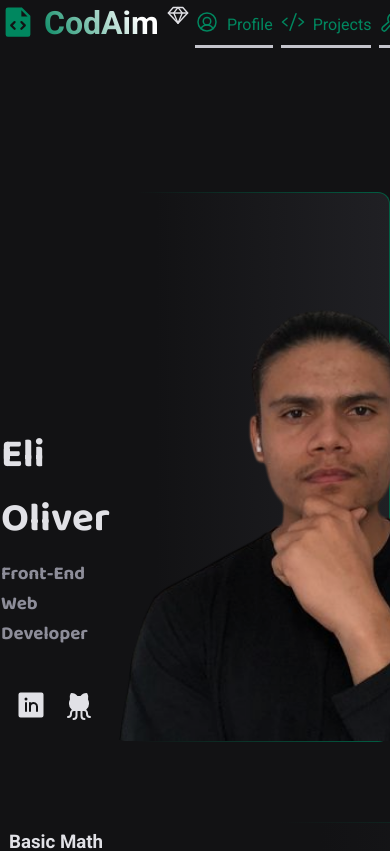
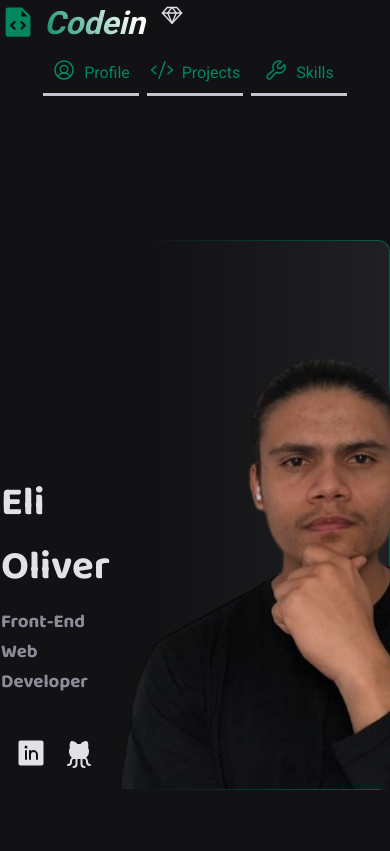
Before and after one commit to devliov/Personal-profile-devliov, a React (Vite) app: page / in a window 390 px wide. Shown: the top 851 px of the page. Built offline with nearby package versions, Linux system fonts and the light colour scheme.

Commit message:
reafctor: name site, and css responsive

```diff
--- a/src/components/Header/index.tsx
+++ b/src/components/Header/index.tsx
@@ -43,7 +43,7 @@ export function Header() {
           <span>
             <FileCode size={36} weight="fill" />
           </span>
-          <h1 title="CodeAim">CodAim</h1>
+          <h1 title="Codein">Codein</h1>
           <SketchLogo size={22} />
         </a>
       </div>
--- a/src/components/Header/styles.ts
+++ b/src/components/Header/styles.ts
@@ -2,6 +2,7 @@ import styled from "styled-components";
 
 export const HeaderContainer = styled.header`
   display: flex;
+  flex-wrap: wrap;
   align-items: center;
   justify-content: space-between;
 
@@ -29,7 +30,8 @@ export const HeaderContainer = styled.header`
         -webkit-text-fill-color: transparent;
         background-clip: unset;
         -webkit-background-clip: text;
-        /* font-style: italic; */
+        font-style: italic;
+        padding-right: 0.5rem;
       }
     }
   }
@@ -39,6 +41,11 @@ export const HeaderContainer = styled.header`
     gap: 0.5rem;
     width: 50%;
     justify-content: space-evenly;
+
+    @media (max-width: 720px) {
+      justify-content: center;
+      width: 100%;
+    }
 
     a {
       width: 6rem;
```
